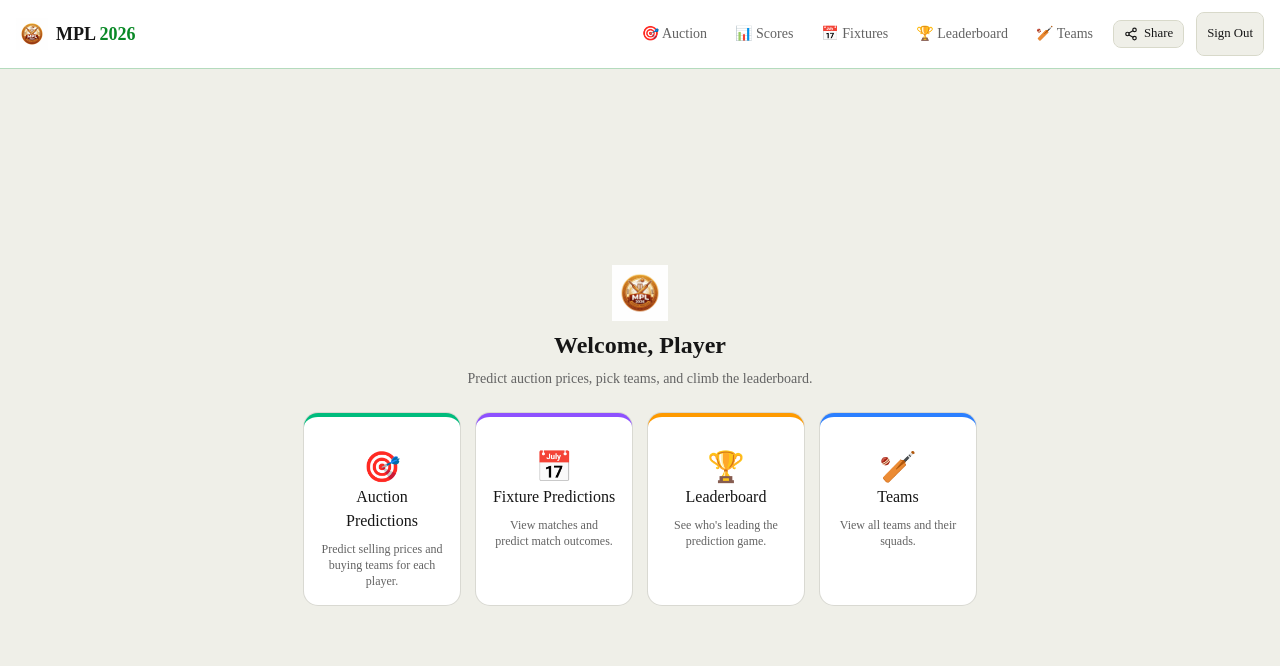
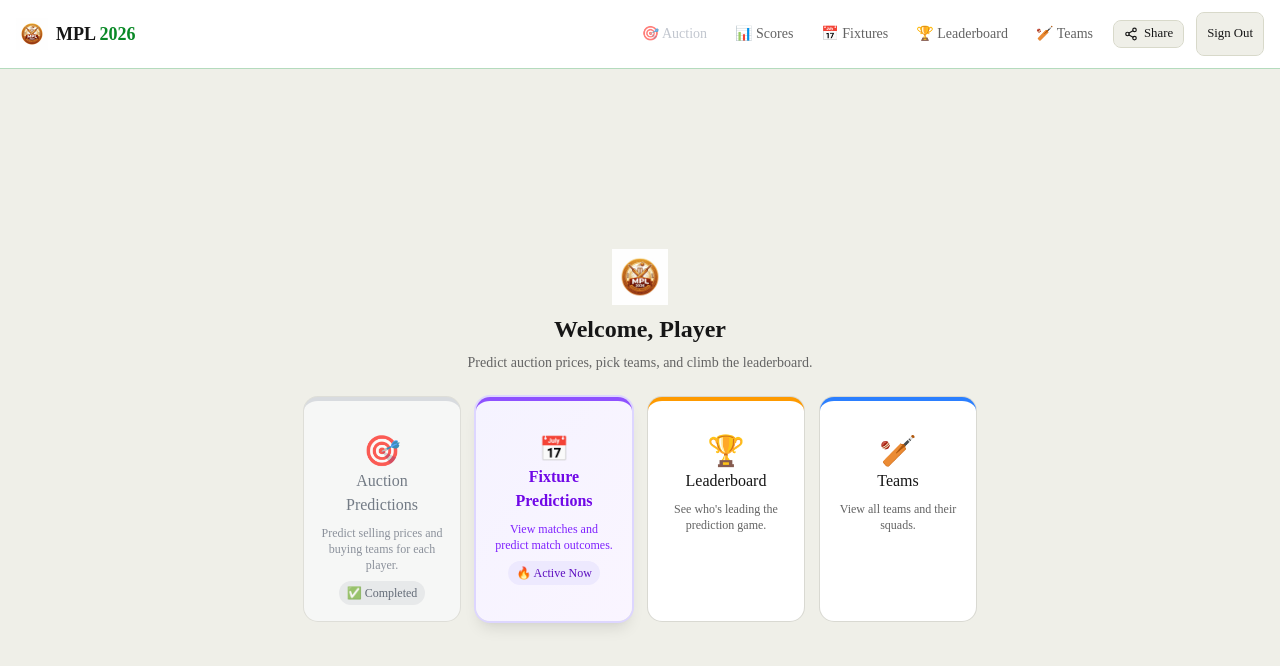
Before and after one commit to rohandani/mpl_2026, a Next.js app: page / in a window 1280 px wide. Shown: the top 666 px of the page. Built offline with nearby package versions, Linux system fonts and the light colour scheme; no server answers; the database is empty.

Commit message:
Fixtires made live

```diff
--- a/src/app/page.tsx
+++ b/src/app/page.tsx
@@ -54,26 +54,36 @@ export default async function HomePage() {
           </div>
 
           <div className="grid gap-4 sm:grid-cols-2 lg:grid-cols-4">
-            <Link href="/predictions" className="group">
-              <Card className="h-full border-t-4 border-t-emerald-500 transition-shadow group-hover:shadow-md">
+            <div className="group cursor-not-allowed">
+              <Card className="h-full border-t-4 border-t-gray-300 bg-gray-50 opacity-75">
                 <CardContent className="space-y-2 pt-4 text-center">
                   <span className="text-3xl">🎯</span>
-                  <CardTitle className="text-base">Auction Predictions</CardTitle>
-                  <p className="text-xs text-muted-foreground">
+                  <CardTitle className="text-base text-gray-600">Auction Predictions</CardTitle>
+                  <p className="text-xs text-gray-500">
                     Predict selling prices and buying teams for each player.
                   </p>
+                  <div className="mt-2">
+                    <span className="inline-flex items-center px-2 py-1 text-xs font-medium bg-gray-200 text-gray-700 rounded-full">
+                      ✅ Completed
+                    </span>
+                  </div>
                 </CardContent>
               </Card>
-            </Link>
+            </div>
 
             <Link href="/fixtures" className="group">
-              <Card className="h-full border-t-4 border-t-violet-500 transition-shadow group-hover:shadow-md">
+              <Card className="h-full border-t-4 border-t-violet-500 bg-gradient-to-br from-violet-50 to-purple-50 shadow-lg ring-2 ring-violet-200 transition-all group-hover:shadow-xl">
                 <CardContent className="space-y-2 pt-4 text-center">
-                  <span className="text-3xl">📅</span>
-                  <CardTitle className="text-base">Fixture Predictions</CardTitle>
-                  <p className="text-xs text-muted-foreground">
+                  <span className="text-2xl">📅</span>
+                  <CardTitle className="text-base font-semibold text-violet-700">Fixture Predictions</CardTitle>
+                  <p className="text-xs text-violet-600 font-medium">
                     View matches and predict match outcomes.
                   </p>
+                  <div className="mt-2">
+                    <span className="inline-flex items-center px-2 py-1 text-xs font-medium bg-violet-100 text-violet-800 rounded-full">
+                      🔥 Active Now
+                    </span>
+                  </div>
                 </CardContent>
               </Card>
             </Link>
--- a/src/components/app-header.tsx
+++ b/src/components/app-header.tsx
@@ -10,7 +10,7 @@ interface AppHeaderProps {
 }
 
 const NAV_LINKS = [
-  { href: '/predictions', label: '🎯 Auction' },
+  { href: '/predictions', label: '🎯 Auction', disabled: true },
   { href: '/scores', label: '📊 Scores' },
   { href: '/fixtures', label: '📅 Fixtures' },
   { href: '/leaderboard', label: '🏆 Leaderboard' },
@@ -30,7 +30,15 @@ export function AppHeader({ showAdmin = false, shareCardData }: AppHeaderProps)
           </Link>
         </div>
         <div className="flex items-center gap-1 sm:gap-3">
-          {NAV_LINKS.map((link) => (
+          {NAV_LINKS.map((link) =>
+            link.disabled ? (
+              <span
+                key={link.href}
+                className="rounded-md px-2 py-1.5 text-xs font-medium text-gray-400 cursor-not-allowed opacity-60 sm:text-sm"
+              >
+                {link.label}
+              </span>
+            ) : (
               <Link
                 key={link.href}
                 href={link.href}
@@ -38,7 +46,8 @@ export function AppHeader({ showAdmin = false, shareCardData }: AppHeaderProps)
               >
                 {link.label}
               </Link>
-          ))}
+            )
+          )}
           <ShareButton cardData={shareCardData} />
           {showAdmin && (
             <Link
```
Lines whose indentation alone changed are shown as unchanged.
